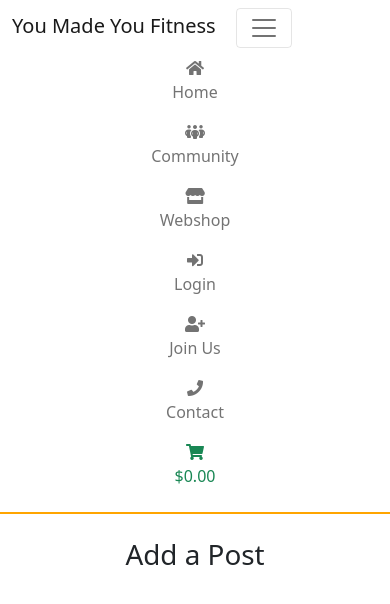
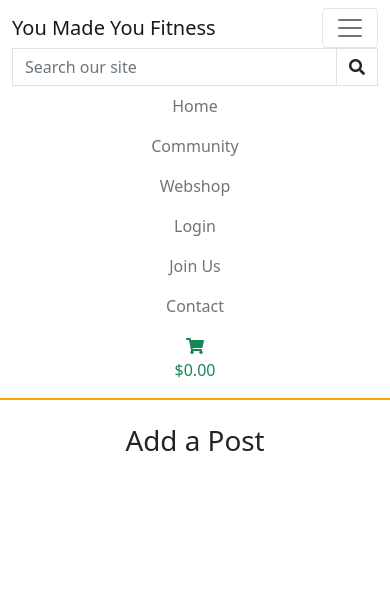
Before and after one commit to gustafsson96/you-made-you-fitness, a Django app: page /community/add_other in a window 390 px wide, after a click that opens the changed part. Shown: the top 604 px of the page. Run offline with Django 3.2, Linux system fonts and the light colour scheme; parts of the project's set-up code (start-up, migrations or seed data) failed here and were passed over; some libraries are stand-ins or nearby versions.

Commit message:
Update navbar with search bar and responsiveness

```diff
--- a/templates/base.html
+++ b/templates/base.html
@@ -29,19 +29,29 @@
             <nav class="navbar sticky-top navbar-expand-lg navbar-light" id="navbar">
 
                 <div class="container-fluid">
-                  <div class="button-box justify-content-end">
                     <a class="navbar-brand" href="{% url 'home' %}">You Made You Fitness</a>
                     <button class="navbar-toggler" type="button" data-bs-toggle="collapse" data-bs-target="#navbarText"
                         aria-controls="navbarText" aria-expanded="false" aria-label="Toggle navigation">
                         <span class="navbar-toggler-icon"></span>
                     </button>
-                  </div>
-                    <div class="collapse navbar-collapse justify-content-end" id="navbarText">
-                        <ul class="navbar-nav mb-2 mb-lg-0">
+                    <div class="collapse navbar-collapse" id="navbarText">
+                        <form method="GET" action="" class="ms-auto d-lg-none">
+                            <div class="input-group w-100">
+                                <input class="form-control border border-black rounded-0" type="text" name="q" placeholder="Search our site">
+                                <div class="input-group-append">
+                                    <button class="form-control btn btn-black border border-black rounded-0" type="submit">
+                                        <span class="icon">
+                                            <i class="fas fa-search"></i>
+                                        </span>
+                                    </button>
+                                </div>
+                            </div>
+                        </form>
+                        <ul class="navbar-nav ms-auto">
                             <li class="nav-item">
                                 <a class="nav-link" href="{% url 'home' %}">
                                     <div class="text-center">
-                                        <div><i class="fas fa-regular fa-house"></i></div>
+                                        <div class="d-none d-lg-block"><i class="fas fa-regular fa-house"></i></div>
                                         <p class="my-0">Home</p>
                                     </div>
                                 </a>
@@ -50,7 +60,7 @@
                             <li class="nav-item">
                                 <a class="nav-link" href="{% url 'community' %}">
                                     <div class="text-center">
-                                        <div><i class="fas fa-regular fa-people-group"></i></div>
+                                        <div class="d-none d-lg-block"><i class="fas fa-regular fa-people-group"></i></div>
                                         <p class="my-0">Community</p>
                                     </div>
                                 </a>
@@ -58,7 +68,7 @@
                             <li class="nav-item">
                                 <a class="nav-link" href="{% url 'products_guides' %}">
                                     <div class="text-center">
-                                        <div><i class="fas fa-regular fa-store"></i></div>
+                                        <div class="d-none d-lg-block"><i class="fas fa-regular fa-store"></i></div>
                                         <p class="my-0">Webshop</p>
                                     </div>
                                 </a>
@@ -66,7 +76,7 @@
                             <li class="nav-item">
                                 <a class="nav-link" href="{% url 'contact' %}">
                                     <div class="text-center">
-                                        <div><i class="fas fa-regular fa-phone"></i></div>
+                                        <div class="d-none d-lg-block"><i class="fas fa-regular fa-phone"></i></div>
                                         <p class="my-0">Contact</p>
                                     </div>
                                 </a>
@@ -74,7 +84,7 @@
                             <li class="nav-item">
                                 <a class="nav-link" href="{% url 'profile' %}">
                                     <div class="text-center">
-                                        <div><i class="fa-solid fa-user"></i></div>
+                                        <div class="d-none d-lg-block"><i class="fa-solid fa-user"></i></div>
                                         <p class="my-0">Profile</p>
                                     </div>
                                 </a>
@@ -82,7 +92,7 @@
                             <li class="nav-item">
                                 <a class="nav-link" href="{% url 'account_logout' %}">
                                     <div class="text-center">
-                                        <div><i class="fa-solid fa-arrow-right-from-bracket"></i></div>
+                                        <div class="d-none d-lg-block"><i class="fa-solid fa-arrow-right-from-bracket"></i></div>
                                         <p class="my-0">Logout</p>
                                     </div>
                                 </a>
@@ -91,7 +101,7 @@
                             <li class="nav-item">
                                 <a class="nav-link" href="#">
                                     <div class="text-center">
-                                        <div><i class="fas fa-regular fa-people-group"></i></div>
+                                        <div class="d-none d-lg-block"><i class="fas fa-regular fa-people-group"></i></div>
                                         <p class="my-0">Community</p>
                                     </div>
                                 </a>
@@ -99,7 +109,7 @@
                             <li class="nav-item">
                                 <a class="nav-link" href="{% url 'products_guides' %}">
                                     <div class="text-center">
-                                        <div><i class="fas fa-regular fa-store"></i></div>
+                                        <div class="d-none d-lg-block"><i class="fas fa-regular fa-store"></i></div>
                                         <p class="my-0">Webshop</p>
                                     </div>
                                 </a>
@@ -107,7 +117,7 @@
                             <li class="nav-item">
                                 <a class="nav-link" href="{% url 'account_login' %}">
                                     <div class="text-center">
-                                        <div><i class="fas fa-regular fa-right-to-bracket"></i></div>
+                                        <div class="d-none d-lg-block"><i class="fas fa-regular fa-right-to-bracket"></i></div>
                                         <p class="my-0">Login</p>
                                     </div>
                                 </a>
@@ -115,7 +125,7 @@
                             <li class="nav-item">
                                 <a class="nav-link" href="{% url 'account_signup' %}">
                                     <div class="text-center">
-                                        <div><i class="fas fa-regular fa-user-plus"></i></div>
+                                        <div class="d-none d-lg-block"><i class="fas fa-regular fa-user-plus"></i></div>
                                         <p class="my-0">Join Us</p>
                                     </div>
                                 </a>
@@ -123,7 +133,7 @@
                             <li class="nav-item">
                                 <a class="nav-link" href="{% url 'contact' %}">
                                     <div class="text-center">
-                                        <div><i class="fas fa-regular fa-phone"></i></div>
+                                        <div class="d-none d-lg-block"><i class="fas fa-regular fa-phone"></i></div>
                                         <p class="my-0">Contact</p>
                                     </div>
                                 </a>
@@ -144,8 +154,20 @@
                                 </a>
                             </li>
                         </ul>
+                        <form method="GET" action="" class="d-none d-lg-flex ms-auto">
+                            <div class="input-group w-100">
+                                <input class="form-control border border-black rounded-0" type="text" name="q" placeholder="Search our site">
+                                <div class="input-group-append">
+                                    <button class="form-control btn btn-black border border-black rounded-0" type="submit">
+                                        <span class="icon">
+                                            <i class="fas fa-search"></i>
+                                        </span>
+                                    </button>
+                                </div>
+                            </div>
+                        </form>
+                        </div>
                     </div>
-                </div>
             </nav>
 
             <!-- message functionality from walkthrough
```
